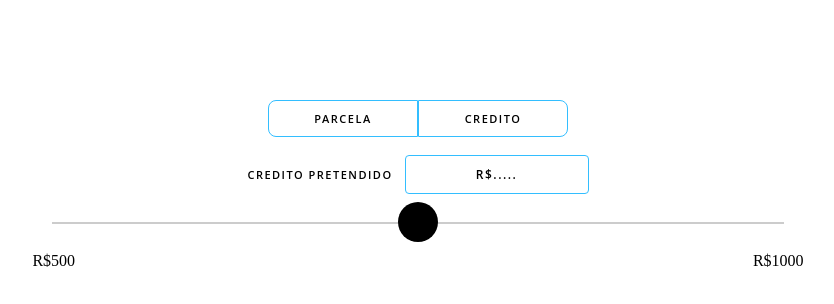
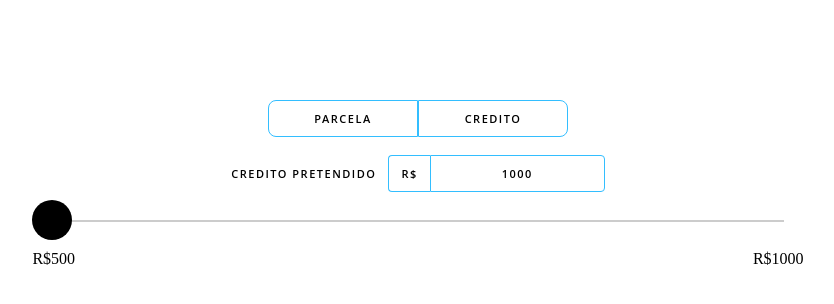
Before and after one commit to KenFelipe/k2ps_lp, a website: page dist/index.html in a window 1280 px wide. Shown: the whole page, without its empty margins (222-1056 px from the left). Drawn offline with Linux system fonts and the light colour scheme; files that its build step writes are made by us from their sources.

Commit message:
rangeBar test_

```diff
--- a/src/js/rangeBar.js
+++ b/src/js/rangeBar.js
@@ -27,12 +27,54 @@ credito.addEventListener('click', () => {
 
 const rangeBar = document.getElementById('range-bar')
 console.log(rangeBar)
+rangeBar.value = rangeBar.min
+rangeBar.min = 1000
+rangeBar.max = 1250
+
+const display = document.getElementById('display-value')
+display.value = rangeBar.value
 
 rangeBar.addEventListener('input', () => {
-    // const width = '20px'
     const progress = (rangeBar.value - rangeBar.min) / (rangeBar.max - rangeBar.min) * (rangeBar.offsetWidth - 40) + 20
-    console.log(progress, rangeBar.offsetWidth)
-    // const width = '80%'
     const width = `${progress}px`
+    // console.log(progress, rangeBar.offsetWidth, rangeBar.value)
     document.getElementById('range-bar-progress').style.width = width
+
+    // to display
+    const display = document.getElementById('display-value')
+    // console.log(typeof rangeBar.value)
+    const transed = rangeBar.value.replace(/(\d)(?=(\d\d\d)+(?!\d))/g, '$1.')
+    console.log(transed)
+    display.value = transed
 })
+
+
+// Kansei go ni Yaru
+// function test() {
+//     let number = '1234567d'
+//     const lastI = number.length - 1
+//     console.log(lastI, number[lastI])
+
+//     if(!number[lastI].match(/\d/)) {
+//         // console.log('not number')
+//         number = number.slice(0, lastI)
+//         console.log(number)
+//     }
+
+//     const input = document.querySelector('[type=number]')
+//     input.addEventListener('focus', () => {
+//         console.log('focus')
+//     })
+//     input.addEventListener('click', () => {
+//         console.log('click')
+//     })
+//     input.addEventListener('keyup', () => {
+//         console.log('keyup')
+//     })
+//     // input.addEventListener('input', () => {
+//     //     input.value = 123
+//     //     console.log(input)
+//     // })
+//     console.log(input)
+// }
+// test()
--- a/src/scss/rangeBar.scss
+++ b/src/scss/rangeBar.scss
@@ -133,9 +133,20 @@
     input {
         @extend %button_temp;
         @extend %font_temp;
-        border-radius: 4px;
+        border-radius: 0 4px 4px 0;
         text-align: center;
-        font-size: 12px;
+        font-size: 11px;
+        // margin-left: 8px;
+    }
+
+    #prefix {
+        display: inline-block;
+        @extend %button_temp;
+        @extend %font_temp;
+        font-size: 11px;
+        border-radius: 4px 0 0 4px;
+        border-right: 0;
+        padding: 10px 12px;
         margin-left: 8px;
     }
 }
@@ -232,7 +243,7 @@ $thumb_size: 40px;
     display: block;
     position: relative;
     bottom: 6px;
-    z-index: 50;
+    // z-index: 50;
     border-radius: 1px;
 }
 
```
Also changed, not shown: dist/css/rangeBar.css, dist/index.html, dist/js/rangeBar.js, 1 other file.
